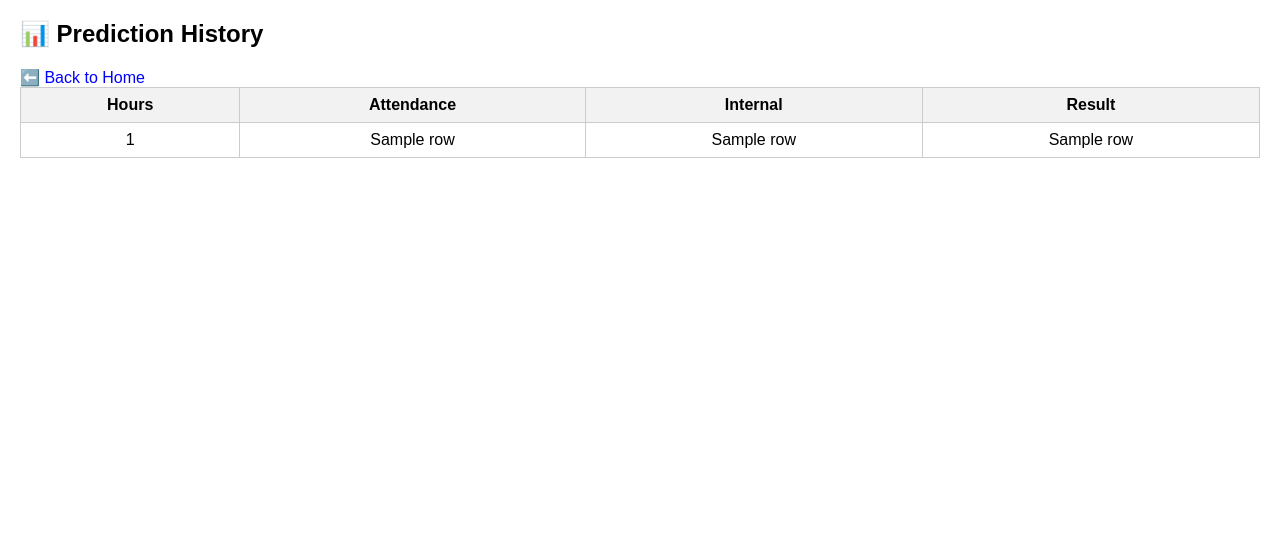
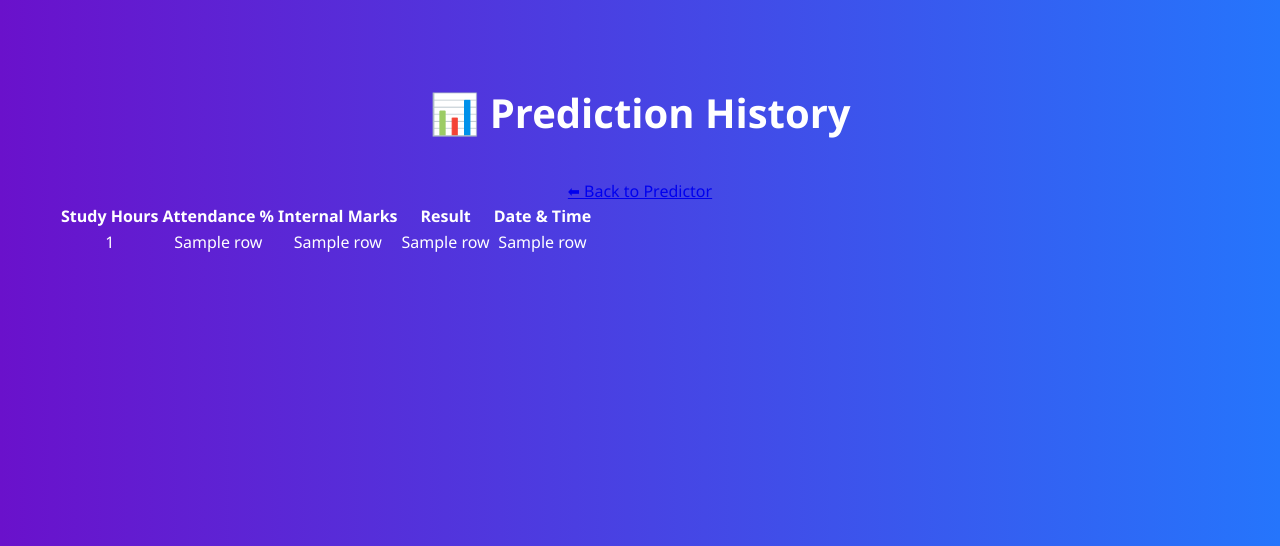
Before and after one commit to praneethbehara11/students_performance_predictor, a Flask app: template templates/history.html in a window 1280 px wide. Shown: the top 546 px of the page. Run offline with Flask 3, Linux system fonts and the light colour scheme; the template is opened without the code that fills it: most values are stand-ins (such as "Sample title", 1, 10 or a date in 2020); parts of the project's set-up code (start-up, migrations or seed data) failed here and were passed over.

Commit message:
Update history.html

```diff
--- a/templates/history.html
+++ b/templates/history.html
@@ -2,32 +2,32 @@
 <html>
 <head>
     <title>Prediction History</title>
-    <style>
-        body { font-family: Arial, sans-serif; margin: 20px; }
-        table { border-collapse: collapse; width: 100%; }
-        th, td { padding: 8px 12px; border: 1px solid #ccc; text-align: center; }
-        th { background-color: #f2f2f2; }
-        a { text-decoration: none; color: blue; }
-    </style>
+    <link rel="stylesheet" href="{{ url_for('static', filename='style.css') }}">
 </head>
 <body>
-    <h2>📊 Prediction History</h2>
-    <a href="/">⬅️ Back to Home</a>
+    <h1>📊 Prediction History</h1>
+    <a href="/">⬅ Back to Predictor</a>
+    {% if history %}
         <table>
             <tr>
-            <th>Hours</th>
-            <th>Attendance</th>
-            <th>Internal</th>
+                <th>Study Hours</th>
+                <th>Attendance %</th>
+                <th>Internal Marks</th>
                 <th>Result</th>
+                <th>Date & Time</th>
             </tr>
-        {% for row in data %}
+            {% for row in history %}
             <tr>
                 <td>{{ row[0] }}</td>
                 <td>{{ row[1] }}</td>
                 <td>{{ row[2] }}</td>
                 <td>{{ row[3] }}</td>
+                <td>{{ row[4] }}</td>
             </tr>
             {% endfor %}
         </table>
+    {% else %}
+        <p>No predictions yet!</p>
+    {% endif %}
 </body>
 </html>
```
Lines whose indentation alone changed are shown as unchanged.
